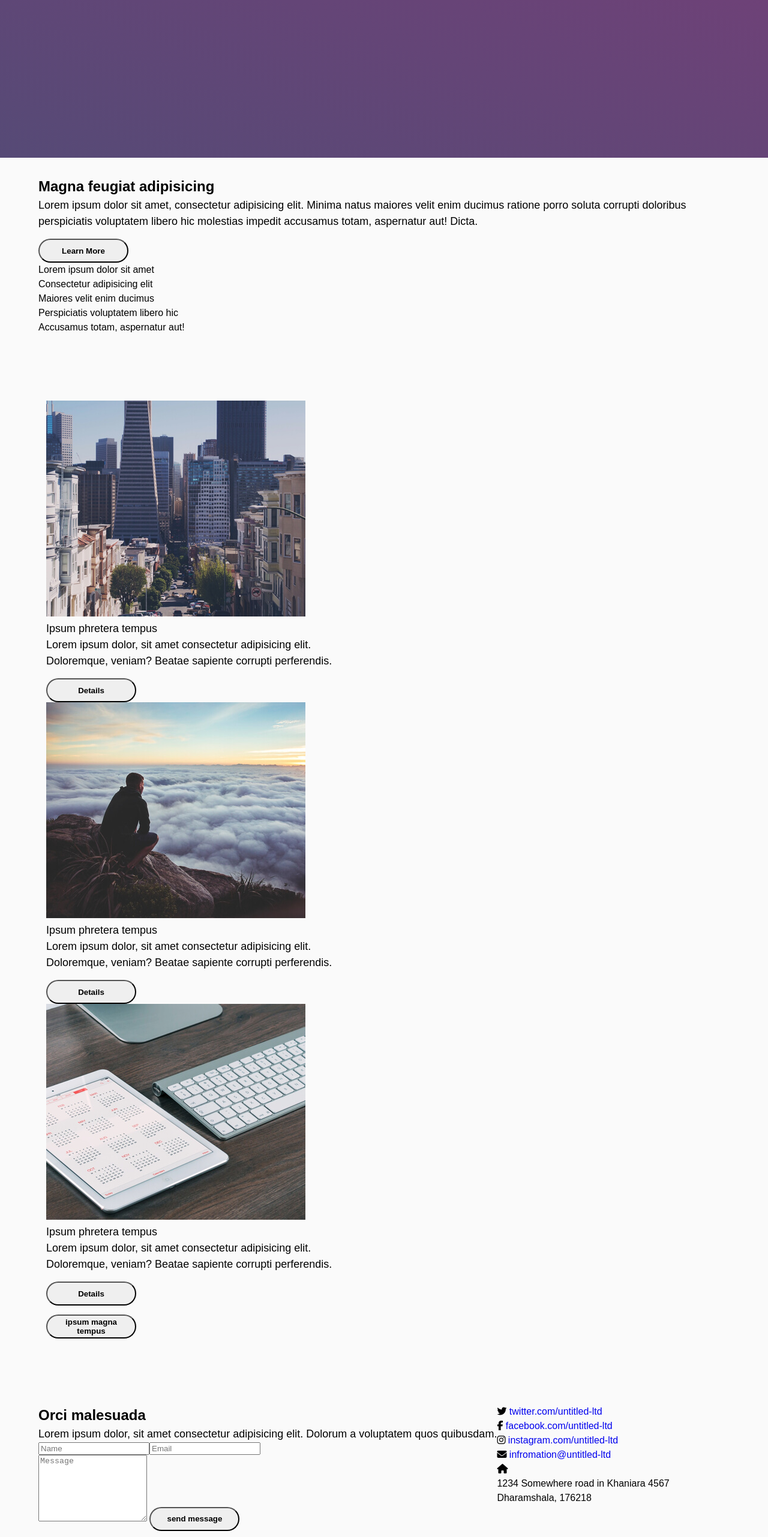
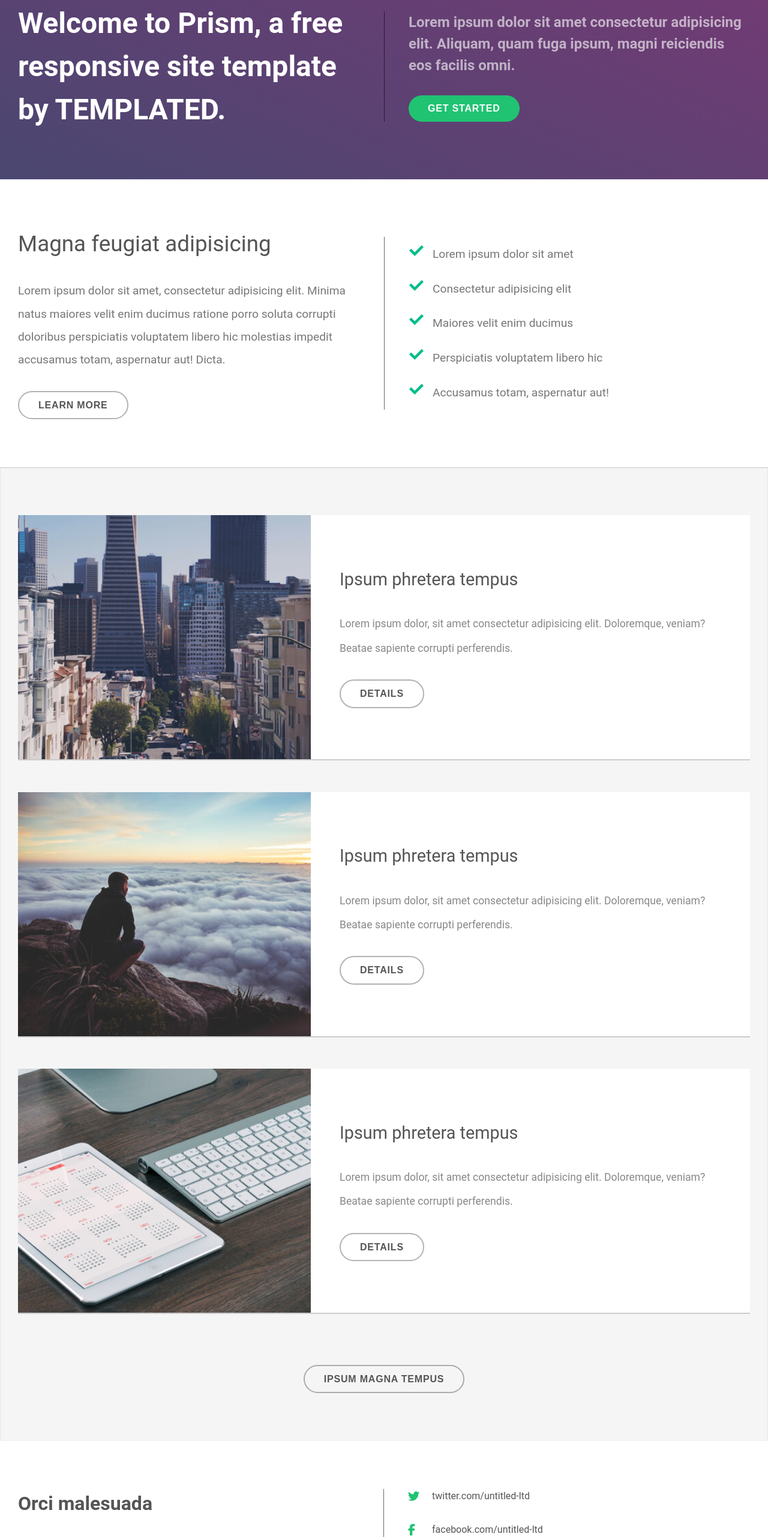
Before and after one commit to Swastikyadav/flexbox-project-2, a plain HTML site: page index.html in a window 1280 px wide. Shown: the part 237-2800 px from the top of the page at 60% size. Drawn offline with Linux system fonts and the light colour scheme.

Commit message:
update style.css (responsiveness)

```diff
--- a/assets/stylesheets/style.css
+++ b/assets/stylesheets/style.css
@@ -1,187 +1,277 @@
 /*Universal Styles*/
+button,
+input,
+textarea {
+  box-shadow: none;
+  outline: 0;
+  border: 0;
+}
+img {
+  font-size: 0;
+  vertical-align: top;
+}
 
+/* My CSS */
 * {
   box-sizing: border-box;
 }
+html {
+  font-family: "Roboto", sans-serif;
+  font-size: 16px;
+}
 body {
-    font-family: sans-serif;
   line-height: 1.5;
-    background: #FAFAFA;
 }
-p {
-    font-size: 18px;
+a {
+  text-decoration: none;
+  display: inline-block;
 }
-h1 {
-    font-size: 32px;
-    font-weight: bold;
+.padding {
+  padding: 5rem 0;
 }
-h2 {
-    font-size: 30px;
-    font-weight: bold;
+/* Buttons */
+.btn {
+  padding: 0.8rem 2rem;
+  background: transparent;
+  border-radius: 3rem;
+  text-transform: uppercase;
+  font-weight: 700;
+  font-size: 1rem;
+  margin-top: 2rem;
+  letter-spacing: 0.05rem;
+  color: #555;
+  cursor: pointer;
 }
-h3 {
-    font-size: 24px;
-    font-weight: bold;
+.btn-primary {
+  background: rgb(32, 195, 114);
+  border: none;
+  color: #fff;
 }
-h4 {
-    font-size: 18px;
-    font-weight: normal;
+.btn-primary:hover {
+  background: rgba(32, 195, 114, 0.7);
+}
+.btn-secondary {
+  border: 2px solid rgba(0, 0, 0, 0.3);
+}
+.btn-secondary:hover {
+  border: 2px solid rgb(32, 195, 114);
+  background: rgb(32, 195, 114);
+  color: #fff;
+}
+
+/* Responsive Image */
+.img-responsive {
+  width: 100%;
+  height: auto;
+}
+
+/* Main Wrapper */
+.wrapper {
+  max-width: 1300px;
+  width: 100%;
+  margin: 0 auto;
+  padding: 0 30px;
+}
+
+/* Main Header */
+.header {
+  position: absolute;
+  width: 100%;
+  top: 0;
+  padding: 0.6rem 0;
 }
 .flex {
   display: flex;
+  justify-content: space-between;
+  align-items: center;
   flex-wrap: wrap;
 }
-
-/* Header Styles */
-
-.header {
-    width: 100%;
-    position: absolute;
+.logo {
+  font-size: 2rem;
+  color: #fff;
 }
-.wrapper {
-    max-width: 90%;
-    margin: 0 auto;
-    padding: 30px 0;
+.logo:hover {
+  color: rgb(32, 195, 114);
 }
-.top-bar {
-    justify-content: space-between;
-    height: 50px;
-    align-items: center;
+.menu-item {
+  font-size: 1.2rem;
+  text-transform: uppercase;
+  color: rgb(32, 195, 114);
+  margin-left: 2rem;
+}
+.menu-item:hover {
+  color: #fff;
 }
 
-/* Links */
-
-a {
-    text-decoration: none;
+/* Hero Section */
+.hero {
+  background: linear-gradient(to right top, #4a4771 0%, #7c3875 100%);
+  padding: 15rem 0 5rem 0;
 }
-.links {
-    width: 30%;
-    display: flex;
-    justify-content: space-around;
+.col {
+  width: 50%;
 }
-.links a {
-    color: #5EBD8B;
-    font-weight: bold;
+.hero-heading {
+  font-size: 3rem;
+  color: #ffffff;
+  line-height: 1.5;
+  font-weight: 700;
 }
-.logo {
-    color: #fff;
+.uppercase {
+  text-transform: uppercase;
 }
-.icon {
-    font-size: 20px;
-    color: #5EBD8B;
-    padding: 5px;
+.col1 {
+  padding-right: 3rem;
 }
-.sec-5 a {
-    color: rgb(124, 124, 124);
+.col2 {
+  border-left: 1px solid rgba(0, 0, 0, 0.6);
+  padding-left: 2.5rem;
 }
-/* Hero Section */
-
-.hero {
-    background: linear-gradient(to top right, #564A76, #753F78);
-    height: 500px;
-    align-items: flex-end;
-}
-.article {
-    width: 50%;
-    padding: 50px;
-}
-.article1 {
-    padding-left: 0;
-    color: #fff;
-}
-.article2 {
-    padding-right: 0;
-    border-left: 1px solid gray;
-    color: #B3A1BC;
-    font-weight: bold;
-}
-.btn {
-    width: 150px;
-    height: 40px;
-    margin-top: 15px;
-    border-radius: 50px;
-    font-weight: bold;
-}
-.hero-btn {
-    color: #fff;
-    background: #5EBD8B;
-    border: none;
-}
-.btn1 {
-    color: black;
-    background: #fff;
-    border: 1px solid black;
-}
-.btn2 {
-    width: 200px;
+.hero-description {
+  font-size: 1.5rem;
+  font-weight: 700;
+  color: rgba(255, 255, 255, 0.6);
 }
 
-/* Section 2 Styles */
-
-.sec-2 {
-    box-shadow: 0 2px 1px gainsboro;
+/* Magan Section */
+.magna-heading {
+  font-size: 2.3rem;
+  color: #555;
+  margin-bottom: 2rem;
 }
-.sec-2 h2 {
-    color: black;
-    padding: 20px 0;
+.magna-description {
+  font-size: 1.2rem;
+  line-height: 2;
+  font-weight: 400;
+  color: #777;
 }
-.sec-2 article {
-    color: rgb(124, 124, 124);
+.magna-list {
+  padding-left: 2rem;
 }
-.list li {
-    padding: 10px;
-    margin-left: 30px;
-}
-.demo-list li {
+.magna-item {
+  line-height: 3;
+  font-size: 1.2rem;
+  color: #777;
   list-style-image: url("../media/right.png");
+  padding-left: 0.5rem;
 }
 
-/* Working with images */
-
-.image {
-    width: 30%;
+/* Article Section */
+.article {
+  background: #f5f5f5;
+  box-shadow: inset 0 1px 2px rgba(0, 0, 0, 0.2);
 }
-.img-text {
-    width: 70%;
-    padding: 70px;
-    padding-right: 0;
+.article-container {
+  background: #fff;
+  border-bottom: 2px solid rgba(0, 0, 0, 0.2);
+  margin-bottom: 3.3rem;
 }
-.bg-col {
-    background-color: #fff;
-    margin-top: 100px;
-    align-items: center;
-    box-shadow: 0 2px 1px gainsboro;
-    padding: 0;
+.article-img {
+  width: 40%;
+}
+.article-description {
+  width: 60%;
+  padding: 0 3rem;
+}
+.article-heading {
+  font-size: 1.8rem;
+  color: #555;
+  margin-bottom: 2rem;
+}
+.article-text {
+  font-size: 1.1rem;
+  color: #888;
+  line-height: 2.3;
+}
+.text-center {
+  text-align: center;
 }
 
-.sec-4 {
-    justify-content: center;
-    margin: 50px;
+/* Contact */
+.contact-heading {
+  font-size: 2rem;
+  font-weight: 700;
+  color: #555;
+  margin-bottom: 2rem;
 }
-.sec-5 {
-    background: #fff;
-    box-shadow: 0 2px 1px gainsboro;
+.contact .flex {
+  align-items: flex-start;
 }
-.sec-5 h2 {
-    color: black;
+.contact .col2 {
+  border-left: 0;
 }
-.sec-5 p {
-    color: rgb(124, 124, 124);
+.contact .col1 {
+  border-right: 1px solid rgba(0, 0, 0, 0.6);
+}
+.contact-text {
+  color: #555;
+  line-height: 2.3;
+  font-size: 1.2rem;
+  margin-bottom: 2rem;
+}
+.form-control {
+  display: block;
+  width: 100%;
+  padding: 0.8rem 1rem;
+  margin-bottom: 2rem;
+  font-size: 1.2rem;
+  border: 1px solid rgba(0, 0, 0, 0.2);
+}
+.form-control::placeholder {
+  color: #c3c3c3;
+}
+.input-field {
+  width: 48%;
+}
+.contact-list-item {
+  display: flex;
+  align-items: center;
+  margin-bottom: 2rem;
+}
+.contact-list-item i {
+  font-size: 1.2rem;
+  color: rgb(32, 195, 114);
+  width: 2rem;
+}
+.contact-list-item a,
+.contact-list-item address {
+  color: #555;
+  /* font-weight: 300; */
+  margin-left: 0.5rem;
+}
+.address {
+  align-items: flex-start;
 }
 
-/* Footer Styles */
+/* Footer */
+.footer {
+  background: #f5f5f5;
+  box-shadow: inset 0 1px 2px rgba(0, 0, 0, 0.2);
+  text-align: center;
+  color: #888;
+}
 
-footer {
-    color: rgb(124, 124, 124);
-    display: flex;
-    justify-content: center;
-    margin: 50px;
+@media all and (max-width: 768px) {
+  html {
+    font-size: 12px;
   }
-.input-area input {
-    padding: 5px;
-    margin: 20px 20px 20px 0;
+  .col,
+  .article-img,
+  .article-description {
+    width: 100%;
   }
-.input-area textarea {
-    width: 400px;
-    resize: none;
+  .article-description {
+    padding: 3rem;
   }
+  .col1 {
+    padding-right: 0rem;
+    margin-bottom: 3rem;
+  }
+  .col2 {
+    border-left: 0;
+    padding-left: 0;
+  }
+  .contact .col1 {
+    border-right: 0;
+  }
+}
```
Lines whose indentation alone changed are shown as unchanged.
